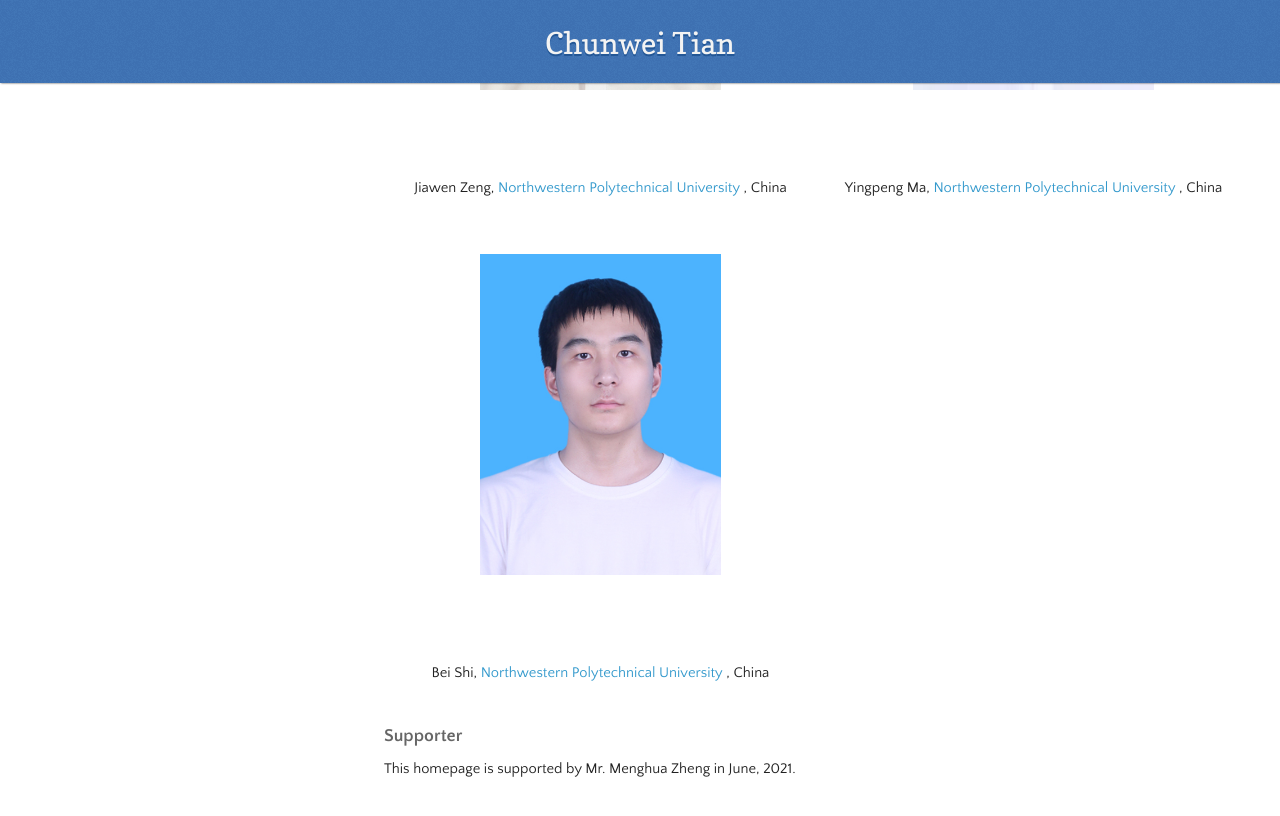
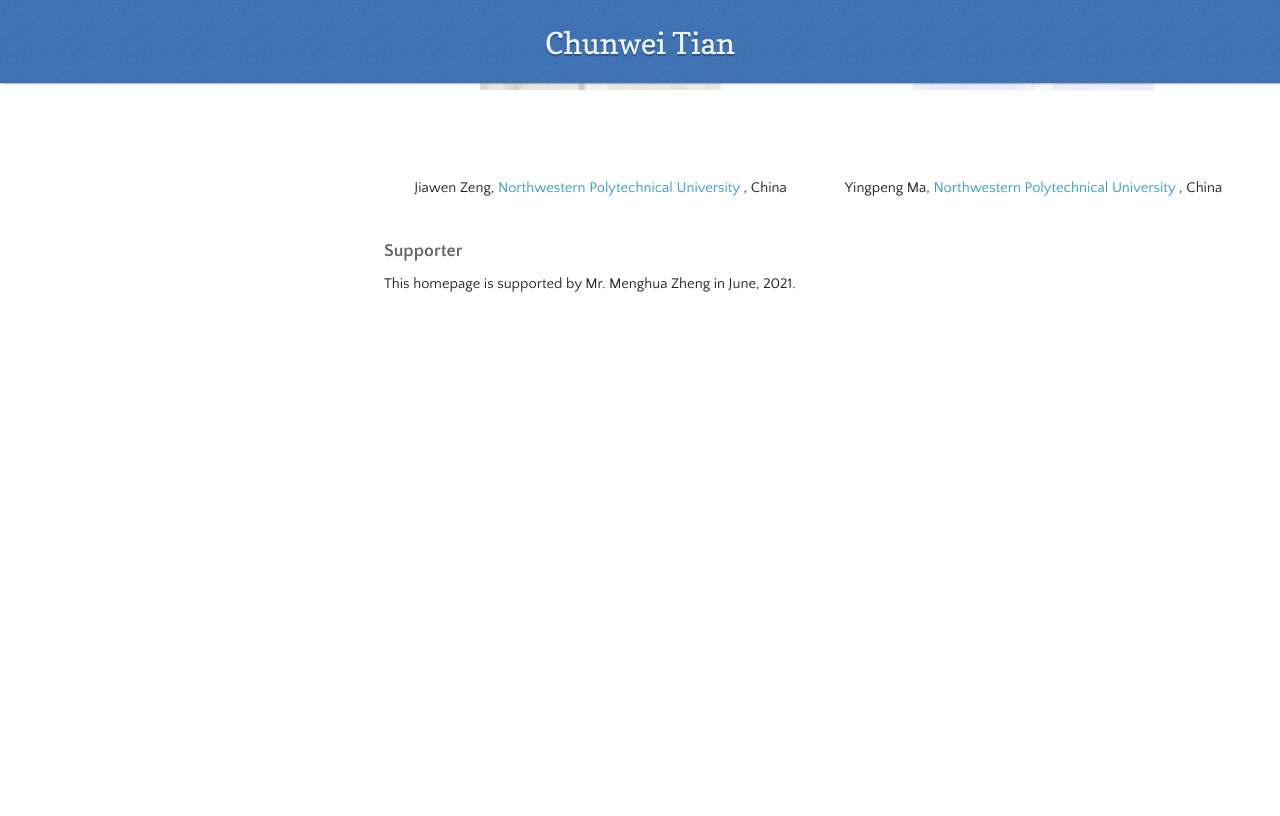
Before and after one commit to hellloxiaotian/hellloxiaotian.github.io, a Jekyll site: the page built from index.md, in a window 1280 px wide and 900 px high, scrolled down 26093 px. Shown: the top 816 px of the window. Built offline with Jekyll 4.4.1, drawn with Linux system fonts in a browser that asks for light colours; nearby versions of some CDN libraries; our own code applies the rules of GitHub Pages for plain Markdown files; the repository's description, which GitHub fills in, is left out; after the commit the page ends 26508 px from its top, so only the background shows below that.

Commit message:
Update index.md

```diff
--- a/index.md
+++ b/index.md
@@ -914,12 +914,6 @@ Undergraduate Course "Principles and Applications of Big Data Technology" (Sprin
      		<div class="desc"> Yingpeng Ma, <a href = "https://www.nwpu.edu.cn">Northwestern Polytechnical University</a> , China</div>
      		<div class="desc_blank_2"> </div>
 	</div>
-   	 <div class="img" width = "50%">
-     		<img src="picture/Bei Shi.jpg" >
-     		<div class="desc_blank"> </div>
-     		<div class="desc"> Bei Shi, <a href = "https://www.nwpu.edu.cn">Northwestern Polytechnical University</a> , China</div>
-     		<div class="desc_blank_2"> </div>
-    	</div>
 
 </div>
 ### Supporter
```
